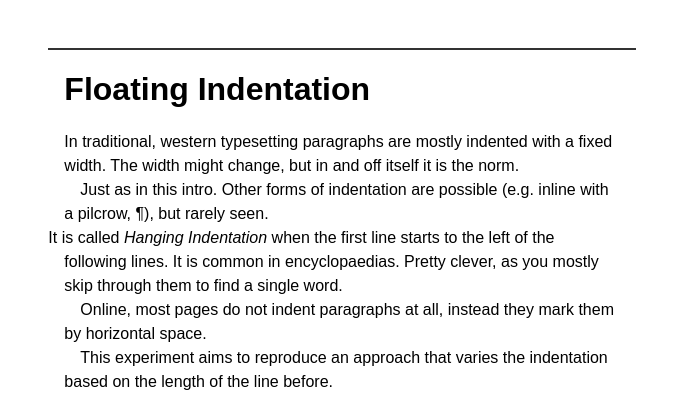
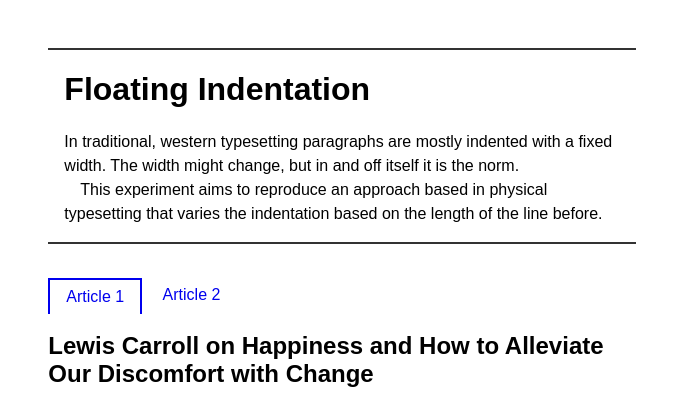
Before and after one commit to ovlb/floating-indentation, a website built with webpack: page src/index.html in a window 1280 px wide. Shown: the top 405 px of the page, without its empty margins (298-981 px from the left). Built offline with nearby package versions, Linux system fonts and the light colour scheme.

Commit message:
shorten intro

```diff
--- a/src/index.html
+++ b/src/index.html
@@ -11,10 +11,7 @@
     <header class="intro">
         <h1>Floating Indentation</h1>
         <p>In traditional, western typesetting paragraphs are mostly indented with a fixed width. The width might change, but in and off itself it is the norm.</p>
-        <p>Just as in this intro. Other forms of indentation are possible (e.g. inline with a pilcrow, ¶), but rarely seen.</p>
-        <p class="hanging-indent">It is called <em>Hanging Indentation</em> when the first line starts to the left of the following lines. It is common in encyclopaedias. Pretty clever, as you mostly skip through them to find a single word.</p>
-        <p>Online, most pages do not indent paragraphs at all, instead they mark them by horizontal space.</p>
-        <p>This experiment aims to reproduce an approach that varies the indentation based on the length of the line before.</p>
+        <p>This experiment aims to reproduce an approach based in physical typesetting that varies the indentation based on the length of the line before.</p>
     </header>
     <section class="tabbed">
         <ul>
```
